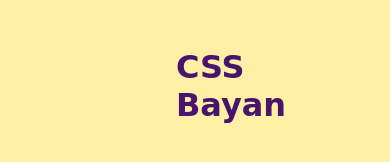
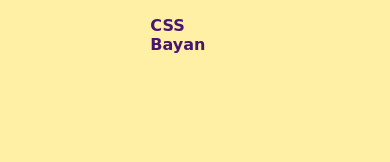
Before and after one commit to alagun/cssBayan, a plain HTML site: page index.html in a window 390 px wide. Drawn offline with Linux system fonts and the light colour scheme.

Commit message:
fix: media style

```diff
--- a/style.css
+++ b/style.css
@@ -25,6 +25,30 @@ h1 {
   padding: 0 0.5em;
   text-align: left;
   font-weight: 700;
+  font-size: 2em;
   color: #49146d;
   font-family: cursive;
 }
+
+@media screen and (max-width: 1120px) {
+  h1 {
+    width: 25%;
+  }
+}
+@media screen and (max-width: 900px) {
+  header {
+    padding-top: 2em;
+  }
+  h1 {
+    width: 30%;
+    font-size: 1.5em;
+  }
+}
+@media screen and (max-width: 600px) {
+  header {
+    padding-top: 1em;
+  }
+  h1 {
+    font-size: 1em;
+  }
+}
```
